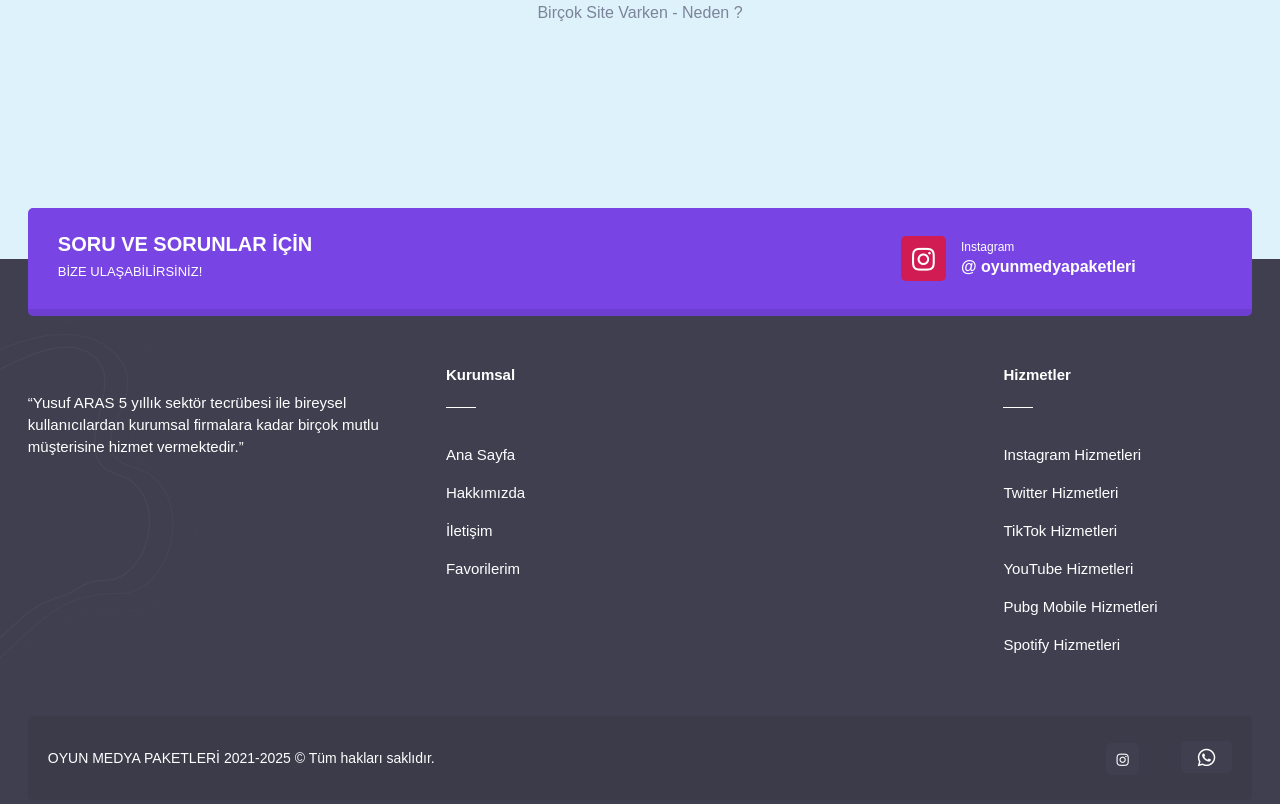
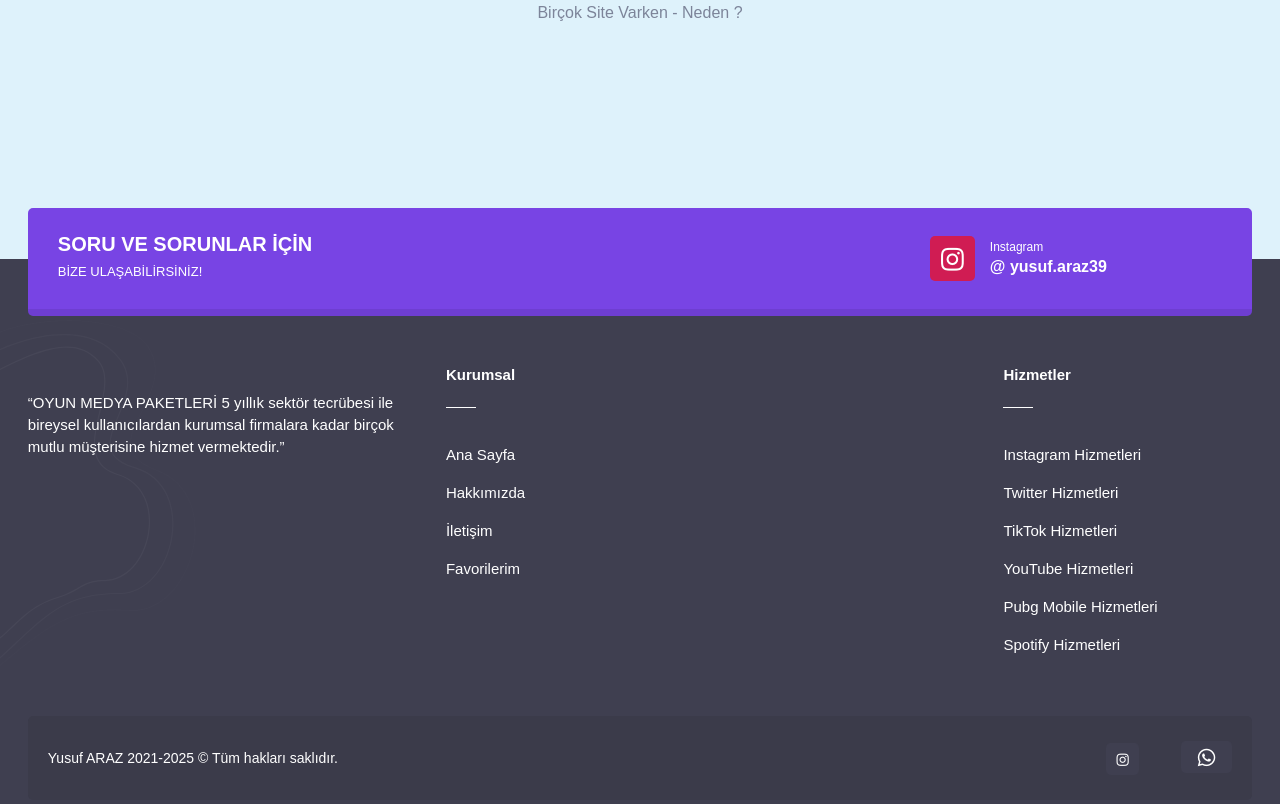
Before and after one commit to Hasanaksoz47/e-ticaretsitem, a plain HTML site: page index.html in a window 1280 px wide. Shown: the part 1569-2373 px from the top of the page. Drawn offline with nearby package versions, Linux system fonts and the light colour scheme; a web font is replaced by a local one.

Commit message:
Update index.html

```diff
--- a/index.html
+++ b/index.html
@@ -814,10 +814,10 @@
                                     <i class="fab fa-instagram" aria-hidden="true" style="font-size: 26px;"></i>
                                 </div>
                                 <div class="social__text">
-                                    <a href="https://www.instagram.com/oyunmedyapaketleri/">
+                                    <a href="https://www.instagram.com/yusuf.araz39/">
                                         Instagram
                                         <span>
-                                            @ oyunmedyapaketleri
+                                            @ yusuf.araz39
                                         </span>
                                     </a>
                                 </div>
@@ -839,7 +839,7 @@
                         </div>
                         <div class="footer__desc">
                             <p>
-                                “Yusuf ARAS 5 yıllık sektör tecrübesi ile bireysel kullanıcılardan kurumsal firmalara
+                                “OYUN MEDYA PAKETLERİ 5 yıllık sektör tecrübesi ile bireysel kullanıcılardan kurumsal firmalara
                                 kadar birçok mutlu müşterisine hizmet vermektedir.”
                             </p>
                         </div>
@@ -903,7 +903,7 @@
             </div>
             <div class="footer__bottom">
                 <div class="copyright">
-                    OYUN MEDYA PAKETLERİ 2021-2025 © Tüm hakları saklıdır. </div>
+                    Yusuf ARAZ 2021-2025 © Tüm hakları saklıdır. </div>
                 <div class="social">
                     <ul>
                         <li>
@@ -1037,4 +1037,5 @@
 
 
 
+
 </body><!-- Mirrored from sosyaldigital.com/ by HTTrack Website Copier/3.x [XR&CO'2014], Fri, 31 Jan 2025 23:26:24 GMT --></html>
```
